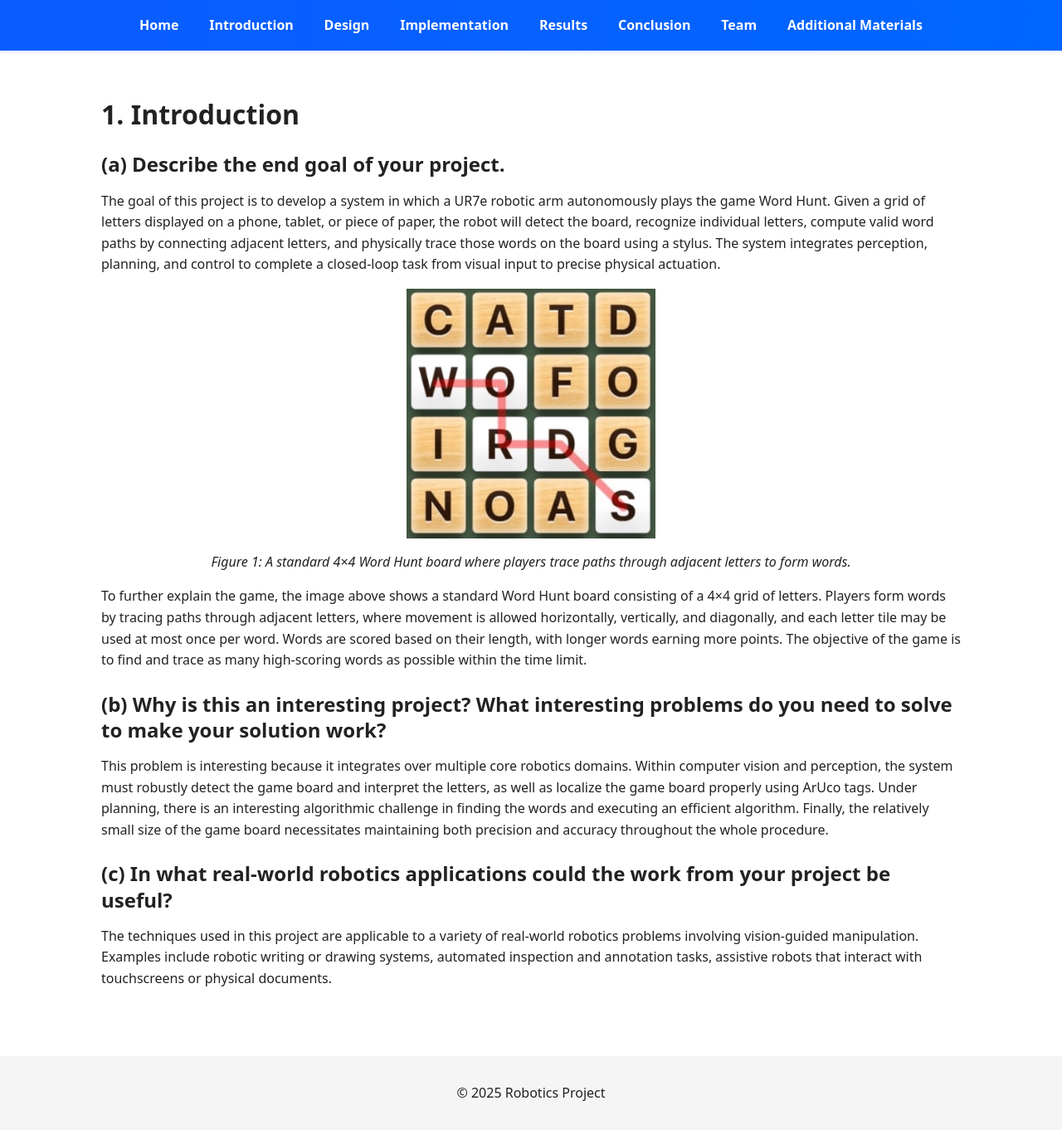
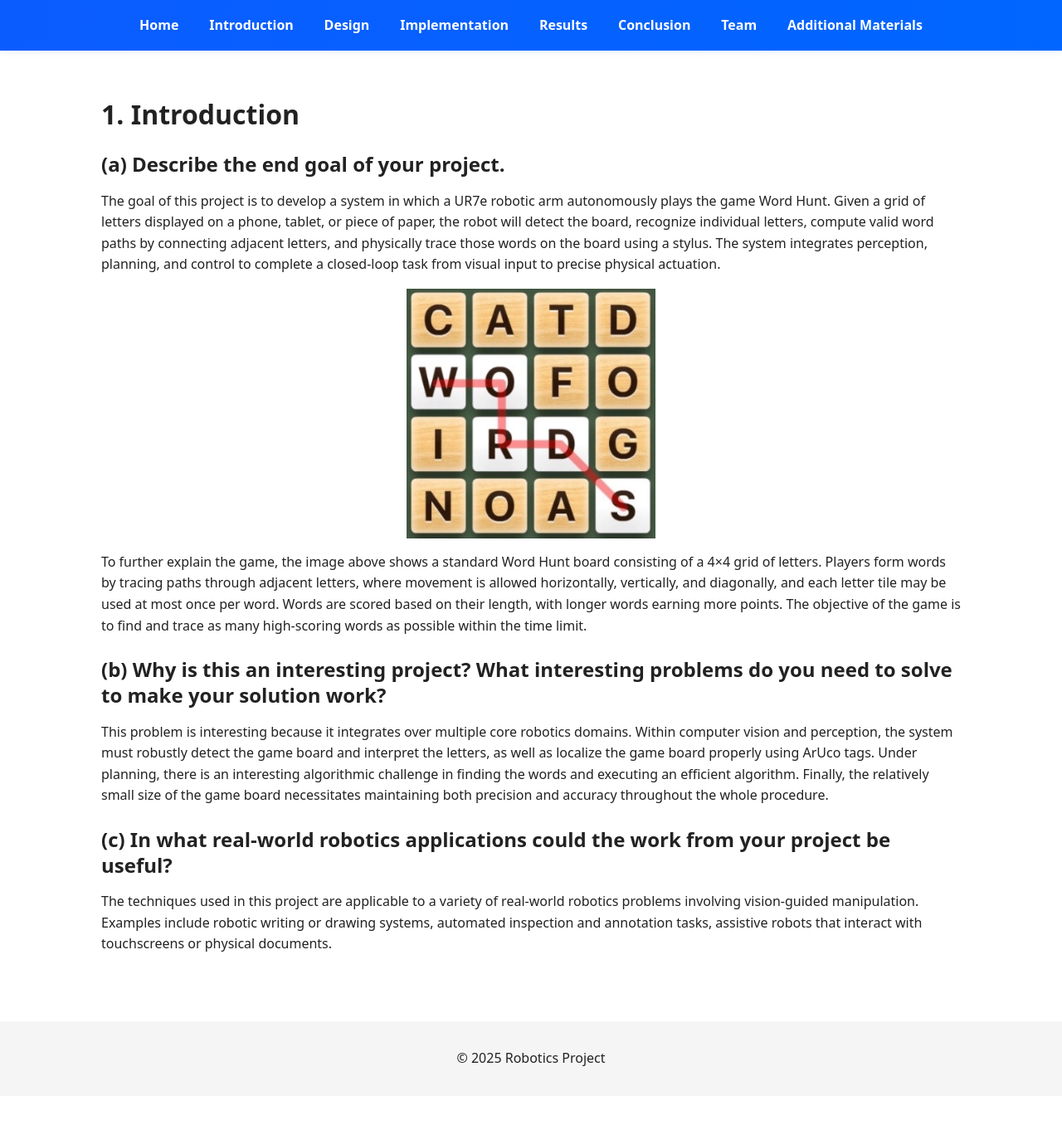
Before and after one commit to miltoti/106a_Website.github.io, a Jekyll site: the page built from introduction.md, in a window 1280 px wide. Shown: the whole page at 83% size. Built offline with Jekyll 4.4.1, drawn with Linux system fonts in a browser that asks for light colours; after the commit the page ends 1321 px from its top, so only the background shows below that.

```diff
--- a/introduction.md
+++ b/introduction.md
@@ -13,7 +13,6 @@
 <p align="center">
     <img src="/assets/images/intro_word_hunt.png" alt="Word Hunt game board" width="300px">
 </p>
-<p align="center"><em>Figure 1: A standard 4×4 Word Hunt board where players trace paths through adjacent letters to form words.</em></p>
 
 To further explain the game, the image above shows a standard Word Hunt board consisting of a 4×4 grid of letters. Players form words by tracing paths through adjacent letters, where movement is allowed horizontally, vertically, and diagonally, and each letter tile may be used at most once per word. Words are scored based on their length, with longer words earning more points. The objective of the game is to find and trace as many high-scoring words as possible within the time limit.
 
```
